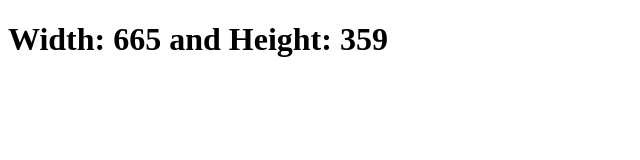
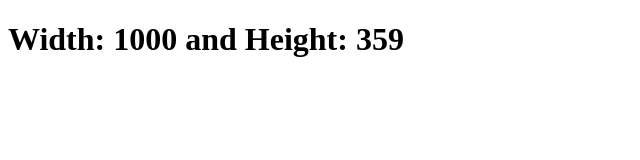
Before and after one commit to acciojob/screen-size-Arijitnaskar12, a website: page main.html in a window 1280 px wide. Shown: the whole page, without its empty margins (0-640 px from the left). Drawn offline with Linux system fonts and the light colour scheme.

Commit message:
created a submission

```diff
--- a/main.html
+++ b/main.html
@@ -9,7 +9,7 @@
 <body>
 	<!-- the entire body must be written by student -->
 	<div id="sizeInfo">
-		<h1>Width: 665 and Height: 359</h1>
+		<h1>Width: 1000 and Height: 359</h1>
 	</div>
     <script type="text/javascript" src="./script.js">
 </script>
```
